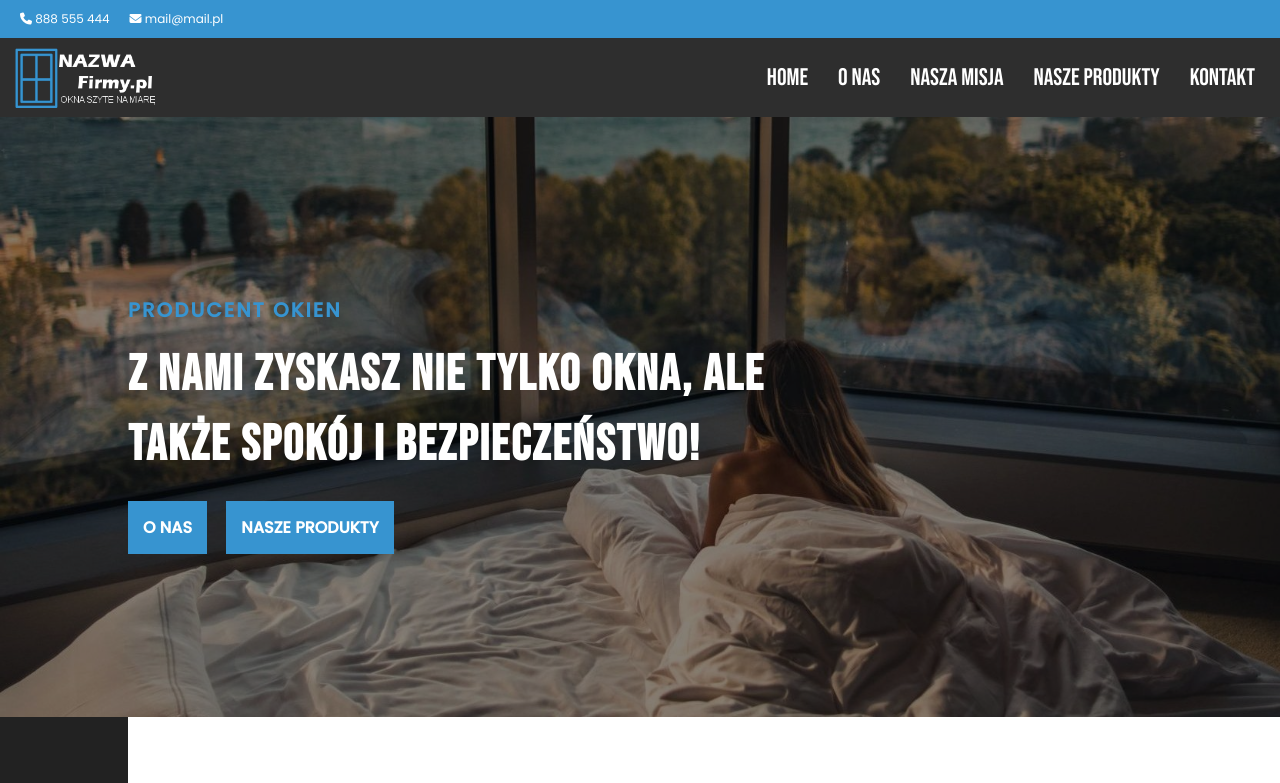
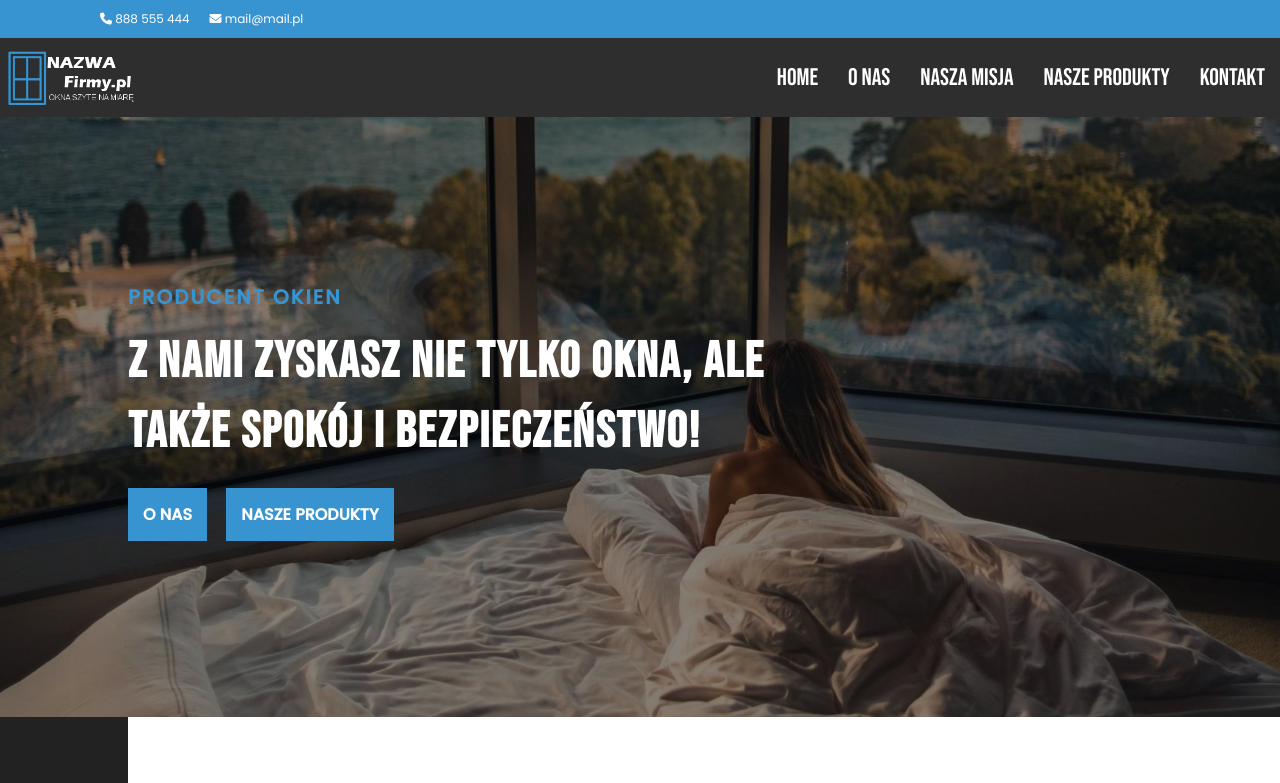
Before and after one commit to SojkaTomasz/Site-for-window-production, a plain HTML site: page index.html in a window 1280 px wide. Shown: the top 783 px of the page. Drawn offline with Linux system fonts and the light colour scheme.

Commit message:
little corrections

```diff
--- a/sass/style.scss
+++ b/sass/style.scss
@@ -26,14 +26,16 @@ p {
 	background-color: $background-blue;
 	color: $text-color-white;
 	font-size: 12px;
+	&:first-child {
+		padding-left: 100px;
 	}
-.contact-header > p {
+	.fa-envelope {
 		margin-left: 20px;
+	}
 }
 
 .nav-home {
 	background-color: $background-light-gray;
-	padding: 10px;
 }
 
 .logo {
@@ -46,10 +48,8 @@ p {
 	flex-wrap: wrap;
 	align-items: center;
 	justify-content: flex-end;
-}
-
-.nav a {
-	padding: 15px;
+	a {
+		padding: 25px 15px;
 		text-decoration: none;
 		text-transform: uppercase;
 		color: $text-color-white;
@@ -57,13 +57,13 @@ p {
 		font-size: 24px;
 		transition: 0.5s;
 	}
-
-.nav a:hover {
+	a:hover {
 		background-color: $text-color-blue;
+	}
 }
 
 .button {
-	margin-top: 25px;
+	margin: 25px 0;
 }
 .button-withe {
 	padding: 15px;
@@ -304,12 +304,15 @@ footer {
 @media (max-width: 830px) {
 	.contact-header {
 		justify-content: center;
+		&:first-child {
+			padding-left: 0;
+		}
 	}
 	.nav {
 		justify-content: center;
 	}
 	.logo > a > img {
-		padding: 5px;
+		padding: 10px;
 		height: 60px;
 	}
 	.logo {
@@ -388,7 +391,7 @@ footer {
 	.logo > a > img {
 		position: absolute;
 		top: 43px;
-		padding: 5px;
+		padding: 8px;
 		height: 70px;
 	}
 	.header {
```
Also changed, not shown: css/style.css, 2 other files. Lines whose indentation alone changed are shown as unchanged.
